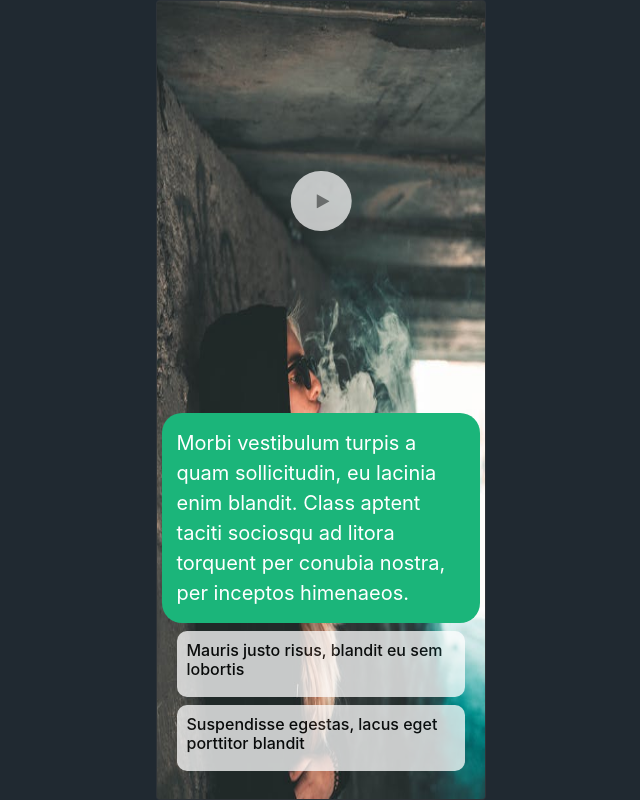
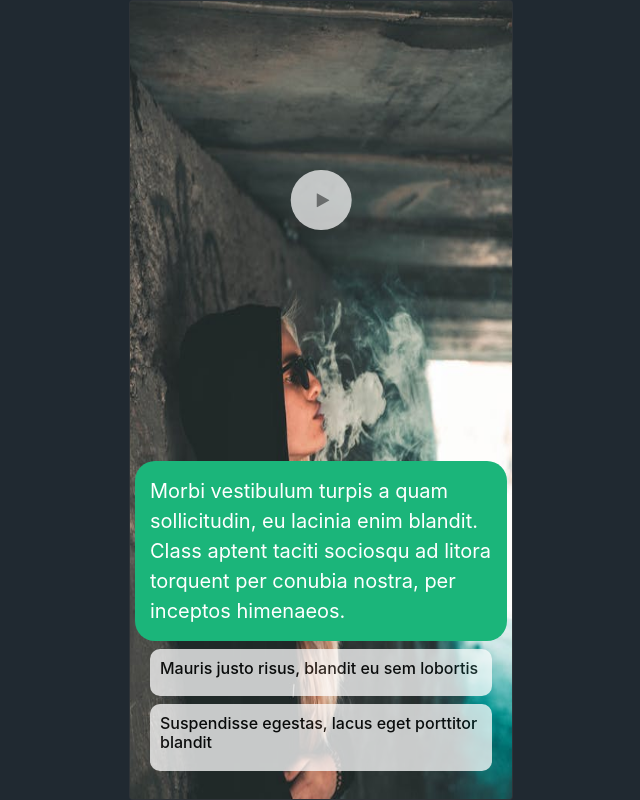
Before and after one commit to jyotidnigam/react-pwa, a React (Create React App) app: page / in a window 1280 px wide. Both pictures are taken after a click on the button "Start". Shown: the whole page, without its empty margins (319-959 px from the left). Built offline with nearby package versions, Linux system fonts and the light colour scheme.

Commit message:
Worked on video scene and disable context menu

```diff
--- a/src/App.js
+++ b/src/App.js
@@ -1,5 +1,4 @@
 import React from 'react';
-import Header from './components/Header';
 import Home from './components/Home';
 import 'bootstrap/dist/css/bootstrap.min.css';
 
--- a/src/components/Home/index.js
+++ b/src/components/Home/index.js
@@ -2,14 +2,20 @@ import React, { useState, useEffect } from 'react';
 import { Button, Card, Container, Row, Col, Image  } from 'react-bootstrap';
 import './index.scss';
 import demo from '../../utils/demo.json';
-import Music from '../common/audioPlayer.js';
-import VideoPlayer from '../common/videoPlayer.js';
+import Music from '../common/audioPlayer';
+import StartScreen from '../StartScreen'
+import VideoPlayer from '../common/videoPlayer';
 
 export const Home = () => {
   const [currentScene, setCurrentScene] = useState({});
   const [isStarted, setIsStarted] = useState(false);
   const [isEnded, setIsEnded] = useState(false);
 
+  useEffect(()=>{
+    document.addEventListener('contextmenu', (e) => {
+      e.preventDefault();
+    });
+  })
   const start = () => {
     setIsEnded(false);
     const rootScene = demo['config'].rootScene;
@@ -29,36 +35,25 @@ export const Home = () => {
 
   return (
     <div className="background-section">
-      <div className="content-wrapper">
-    <Container className="h-100">
+
+    <Container>
       {!isStarted &&
-            <Card className="bg-dark text-white">
-              <Card.Img src={`/images/img1.jpg`} />
-              <Card.ImgOverlay align="center">
-                <Row className="w-100">
-                  <Col>
-                    <Button className="play-btn" onClick={start}>Start</Button>
-                  </Col>
-                </Row>
-              </Card.ImgOverlay>
-            </Card>
+            <StartScreen start={start}/>
       }
       {
         isStarted && !isEnded &&  <Row className="game-dashboard">
           <Col xs={12} className="w-100">
-            <Card className="bg-dark text-white">
-            <Card.Img src={`/images/${currentScene.image}`}/>
-            {/* <button class="btn-cs">Button</button> */}
-
+          <div>
+            <Card className="bg-dark text-white" id="videoDiv">
+                  { currentScene.image && !currentScene.video && <Card.Img src={`/images/${currentScene.image}`}/> }
                   {
-                    currentScene.sound && <Music url={'/music/1.mp3'} />
+                    currentScene.sound && <Music url={`/music/${currentScene.sound}`} />
                   }
                   {
-                    currentScene.video && <VideoPlayer url={'/video/v1.mp4'} />
+                    currentScene.video && <VideoPlayer url={`/video/${currentScene.video}`} repeat={currentScene.repeatVideo}/>
                    }
-
               <Card.ImgOverlay>
-
+                <div id="videoMessage">
                   <Row>
                     <Col xs={12} className="text-block mb-2">
                       <span>{currentScene.message}</span>
@@ -72,22 +67,23 @@ export const Home = () => {
                         <h6>{choice.text}</h6>
                     </Col>
                   }) :
-                  <Row className="w-100">
-                    <Col>
+                  <Row className="w-100 text-center">
+                    <Col xs={12}>
                       <Button className="play-btn" onClick={playAgain}>Play Again</Button>
                   </Col>
                 </Row>
                 }
                 </Row>
+                </div>
               </Card.ImgOverlay>
             </Card>
+          </div>
           </Col>
         </Row>
       }
 
     </Container>
     </div>
-    </div>
   );
 }
 
--- a/src/components/Home/index.scss
+++ b/src/components/Home/index.scss
@@ -1,3 +1,4 @@
+@import "node_modules/bootstrap/scss/bootstrap";
 .background-section {
     background-color: #202931;
     position: absolute;
@@ -5,34 +6,34 @@
     right: 0;
     bottom: 0;
     left: 0;
-    .content-wrapper {
-        opacity: 1;
-        transition: opacity 5s;
-        padding-right: 3vw;
-        padding-left: 3vw;
-        // margin: 0 auto;
-        top: 0;
-        bottom: 0;
-        box-sizing: content-box;
+    .container {
+        @include media-breakpoint-between(lg, xl){
+            width: 30%;
+        }
+        @include media-breakpoint-between(md, lg){
+            width: 40%;
+        }
+        @include media-breakpoint-between(xs, sm) {
+            width: 100%;
+        }
+        width: 30%;
+        padding: 0;
+        align-items: center;
         .card-img {
             -webkit-animation: fadein 2s; /* Safari, Chrome and Opera > 12.1 */
             -moz-animation: fadein 2s; /* Firefox < 16 */
             -ms-animation: fadein 2s; /* Internet Explorer */
             -o-animation: fadein 2s; /* Opera < 12.1 */
             animation: fadein 2s;
-            height: 99.8vh;
-
+            height: 99.7vh;
         }
         .card-img-overlay {
             top: auto;
         }
-        .container {
-            width: 30%;
-            align-items: center;
     .game-dashboard{
         height: 100vh;
         .card-img {
-                height: 99.8vh;
+            height: 99.7vh;
             -webkit-animation: fadein 2s; /* Safari, Chrome and Opera > 12.1 */
             -moz-animation: fadein 2s; /* Firefox < 16 */
             -ms-animation: fadein 2s; /* Internet Explorer */
@@ -56,12 +57,16 @@
             text-align: center;
             z-index: 1;
         }
-            #videoclip {
-                position: fixed;
-                right: 0;
-                bottom: 0;
-                min-width: 100%;
-                min-height: 100%;
+        #videoDiv {
+            width: 100%;
+            height: auto;
+            position: relative;
+        }
+        #video1 {
+            margin: auto;
+            display: block;
+            border: none;
+            height: 99.7vh;
         }
         .card-img-overlay {
             top: auto;
@@ -103,7 +108,7 @@
         border: none !important;
         background-color: #fff;
         align-items: center!important;
-    }
+
   }
 }
 
--- /dev/null
+++ b/src/components/StartScreen/index.js
@@ -0,0 +1,19 @@
+import React from 'react';
+import { Card, Row, Col, Button } from 'react-bootstrap';
+
+const StartScreen = (props) => {
+
+    const { start } = props;
+    return <Card className="bg-dark text-white">
+        <Card.Img src={`/images/img1.jpg`} />
+        <Card.ImgOverlay align="center">
+            <Row className="w-100">
+                <Col>
+                    <Button className="play-btn" onClick={start}>Start</Button>
+                </Col>
+            </Row>
+        </Card.ImgOverlay>
+    </Card>
+}
+
+export default StartScreen;
--- a/src/components/common/videoPlayer.js
+++ b/src/components/common/videoPlayer.js
@@ -1,20 +1,13 @@
-import React, {useEffect, useState} from 'react';
+import React from 'react';
 
 const VideoPlayer = (props) => {
+    return (
+        <video id="video1" width="100%" loop={props.repeat} autoPlay>
+            <source src={props.url} type="video/mp4" />
+                Your browser does not support the video tag.
+        </video>
 
-
-    const videoUrl = '/video/v1.mp4';
-
-
-    return (
-        <iframe src={videoUrl} width="560" height="315"/>
-        // <video id="background-video" height={600} width={200} controls id="videoclip">
-        //     <source src={videoUrl} type="video/mp4" />
-        //     <source src={videoUrl} type="video/ogg" />
-        //         Your browser does not support the video tag.
-        // </video>
     )
 }
 
-
 export default VideoPlayer;
--- a/src/utils/demo.json
+++ b/src/utils/demo.json
@@ -19,8 +19,9 @@
             ]
         },
         "DSKJF": {
-            "image": "bg1.jpg",
-            "video": "v1.mp4",
+            "image": "pexels-photo-2267139.jpeg",
+            "video": "3.mp4",
+            "repeatVideo": true,
             "message": "Praesent hendrerit ullamcorper sapien quis mattis. Aliquam cursus risus eu scelerisque sollicitudin. Proin ac diam et dui pulvinar porttitor eu eget justo.",
             "choices": [
                 {
@@ -35,7 +36,7 @@
         },
         "D2JJK": {
             "image": "img2.jpg",
-            "message": "Etiam et nibh sed dui fringilla bibendum ut in sem. Vestibulum sed pharetra leo. Pellentesque ornare dictum purus at imperdiet. Phasellus ornare interdum risus, eu tincidunt massa laoreet nec. In sed facilisis magna. Nullam ac libero vel turpis viverra hendrerit. Donec at lectus in leo tempus hendrerit.",
+            "message": "Etiam et nibh sed dui fringilla bibendum ut in sem. Vestibulum sed pharetra leo.",
             "choices": [
                 {
                     "text": "Nullam ac libero vel turpis viverra hendrerit",
@@ -49,7 +50,7 @@
         },
         "D2JJL": {
             "image": "img1.jpg",
-            "message": "Etiam et nibh sed dui fringilla bibendum ut in sem. Vestibulum sed pharetra leo. Pellentesque ornare dictum purus at imperdiet. Phasellus ornare interdum risus, eu tincidunt massa laoreet nec. In sed facilisis magna. Nullam ac libero vel turpis viverra hendrerit. Donec at lectus in leo tempus hendrerit.",
+            "message": "Etiam et nibh sed dui fringilla bibendum ut in sem. Vestibulum sed pharetra leo.",
             "choices": []
         }
     }
```
Also changed, not shown: src/components/common/audioPlayer.js (+4 -5 lines), 2 other files (tests, documents, lock files or other folders). Lines whose indentation alone changed are shown as unchanged.
